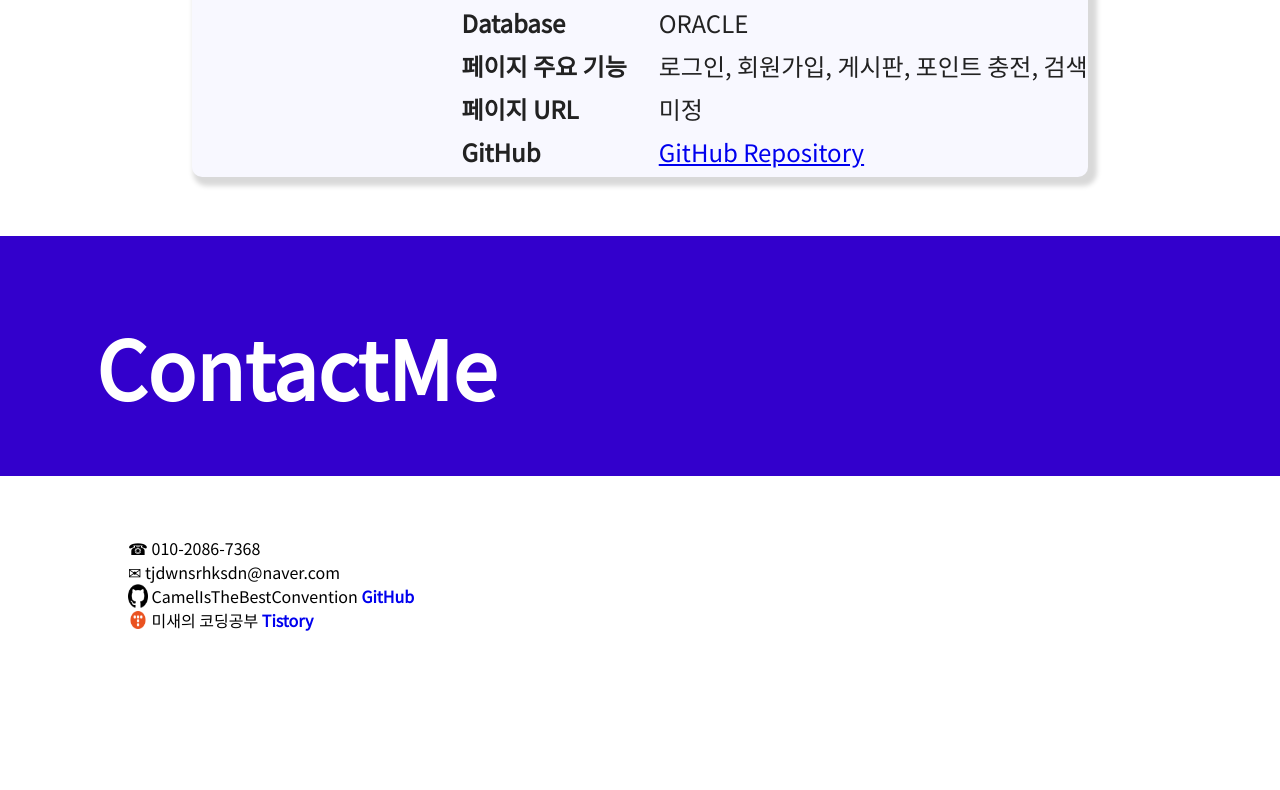
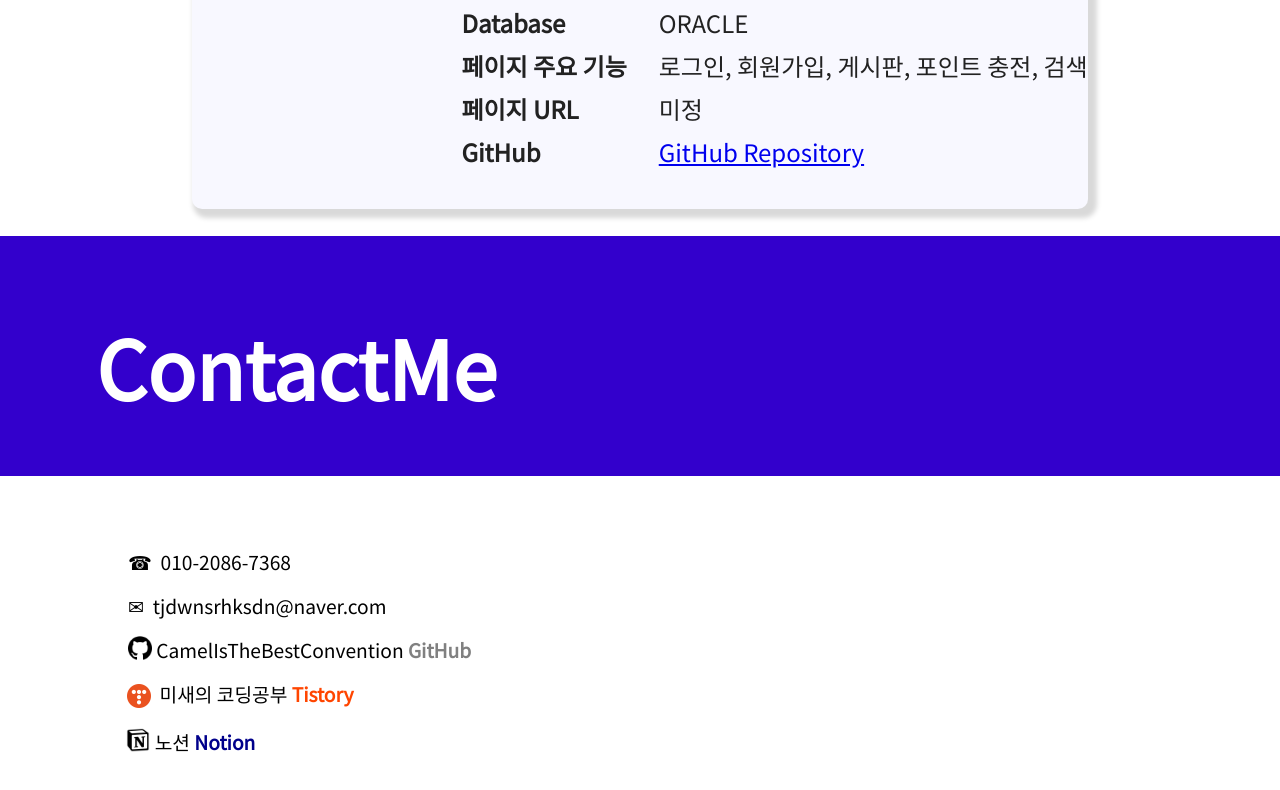
Before and after one commit to CamelIsTheBestConvention/MoonPortfolio, a plain HTML site: page index.html in a window 1280 px wide. Shown: the part 3724-4514 px from the top of the page. Drawn offline with nearby package versions, Linux system fonts and the light colour scheme.

Commit message:
complete homePage

```diff
--- a/css/portfolio.css
+++ b/css/portfolio.css
@@ -98,14 +98,19 @@ section {
 }
 
 .footer {
-  height: 75%;
+  height: 60%;
   position: relative;
 }
-
+/* 컨텍 */
 .contactMe {
   position: absolute;
-  top: 10%;
+  top: 15%;
   left: 10%;
+}
+
+.contactMe p {
+  font-size: 1.2rem;
+  margin-bottom: 1rem;
 }
 
 /* 깃 컨텍트 */
@@ -114,26 +119,48 @@ section {
 }
 
 .contact-git img {
-  width: 20px;
+  width: 1.5rem;
+  height: 1.5rem;
 }
 
 .contact-git a {
   text-decoration: none;
   font-weight: bold;
+  color: gray;
 }
 
-/* 깃 티스토리 */
+/* 티스토리 컨텍트 */
 .contact-tistory {
   display: flex;
+  margin-left: -0.3rem;
 }
 
 .contact-tistory img {
-  width: 20px;
+  width: 2rem;
+  height: 2rem;
 }
 
 .contact-tistory a {
   text-decoration: none;
   font-weight: bold;
+  color: orangered;
+}
+
+/* 노션 컨텍트*/
+.contact-notion {
+  display: flex;
+  margin-left: -0.1rem;
+}
+
+.contact-notion img {
+  width: 1.5rem;
+  height: 1.5rem;
+}
+
+.contact-notion a {
+  text-decoration: none;
+  font-weight: bold;
+  color: darkblue;
 }
 
 /* 프로필 */
@@ -364,6 +391,7 @@ section {
   display: flex;
   justify-content: flex-start;
   font-size: 1.5rem;
+  margin-bottom: 2rem;
 }
 
 .project-made-title {
--- a/index.html
+++ b/index.html
@@ -402,7 +402,7 @@
             <!-- 이미지와 설명 -->
             <div class="project-content-wrapper">
               <div class="project-img-wrapper">
-                <img src="img/springDreamLogin.png" />
+                <img src="img/springDream.png" />
               </div>
               <div>
                 <!-- 프로젝트 간단 설명 -->
@@ -459,20 +459,33 @@
         <div class="whiteFont fontsize5rem bold subject contact">ContactMe</div>
         <div class="footer whiteBackground">
           <div class="contactMe">
-            <p>☎ 010-2086-7368</p>
-            <p>✉ tjdwnsrhksdn@naver.com</p>
+            <p>☎&nbsp;&nbsp;010-2086-7368</p>
+            <p>✉&nbsp;&nbsp;tjdwnsrhksdn@naver.com</p>
             <p class="contact-git">
               <img
                 src="img/githubIcon.png"
                 alt="깃허브아이콘"
               />&nbsp;CamelIsTheBestConvention&nbsp;
-              <a href="https://github.com/CamelIsTheBestConvention">GitHub</a>
+              <a
+                href="https://github.com/CamelIsTheBestConvention"
+                target="_blank"
+                >GitHub</a
+              >
             </p>
             <p class="contact-tistory">
               <img src="img/tistoryIcon.png" />&nbsp;미새의 코딩공부&nbsp;
-              <a href="https://github.com/CamelIsTheBestConvention">Tistory</a>
+              <a href="https://moonmisae-cdpt.tistory.com" target="_blank"
+                >Tistory</a
+              >
             </p>
-            <p></p>
+            <p class="contact-notion">
+              <img src="img/notionIcon.png" />&nbsp;노션&nbsp;
+              <a
+                href="https://moonmisae.notion.site/SungJun-Moon-27643c21187849469be3eebe86592f4d"
+                target="_blank"
+                >Notion</a
+              >
+            </p>
           </div>
         </div>
       </section>
@@ -480,22 +493,22 @@
     <script src="portfolio.js"></script>
     <script src="https://code.jquery.com/jquery-3.6.4.min.js"></script>
     <script>
-      // var mHtml = $("html");
-      // var page = 1;
+      var mHtml = $("html");
+      var page = 1;
 
-      // mHtml.animate({ scrollTop: 0 }, 10);
-      // $(window).on("wheel", function (e) {
-      //   if (mHtml.is(":animated")) return;
-      //   if (e.originalEvent.deltaY > 0) {
-      //     if (page == 6) return;
-      //     page++;
-      //   } else if (e.originalEvent.deltaY < 0) {
-      //     if (page == 1) return;
-      //     page--;
-      //   }
-      //   var posTop = (page - 1) * $(window).height();
-      //   mHtml.animate({ scrollTop: posTop });
-      // });
+      mHtml.animate({ scrollTop: 0 }, 10);
+      $(window).on("wheel", function (e) {
+        if (mHtml.is(":animated")) return;
+        if (e.originalEvent.deltaY > 0) {
+          if (page == 6) return;
+          page++;
+        } else if (e.originalEvent.deltaY < 0) {
+          if (page == 1) return;
+          page--;
+        }
+        var posTop = (page - 1) * $(window).height();
+        mHtml.animate({ scrollTop: posTop });
+      });
     </script>
   </body>
 </html>
```
Also changed, not shown: img/notionIcon.png (added), img/springDreamLogin.png (deleted), 1 other file.
